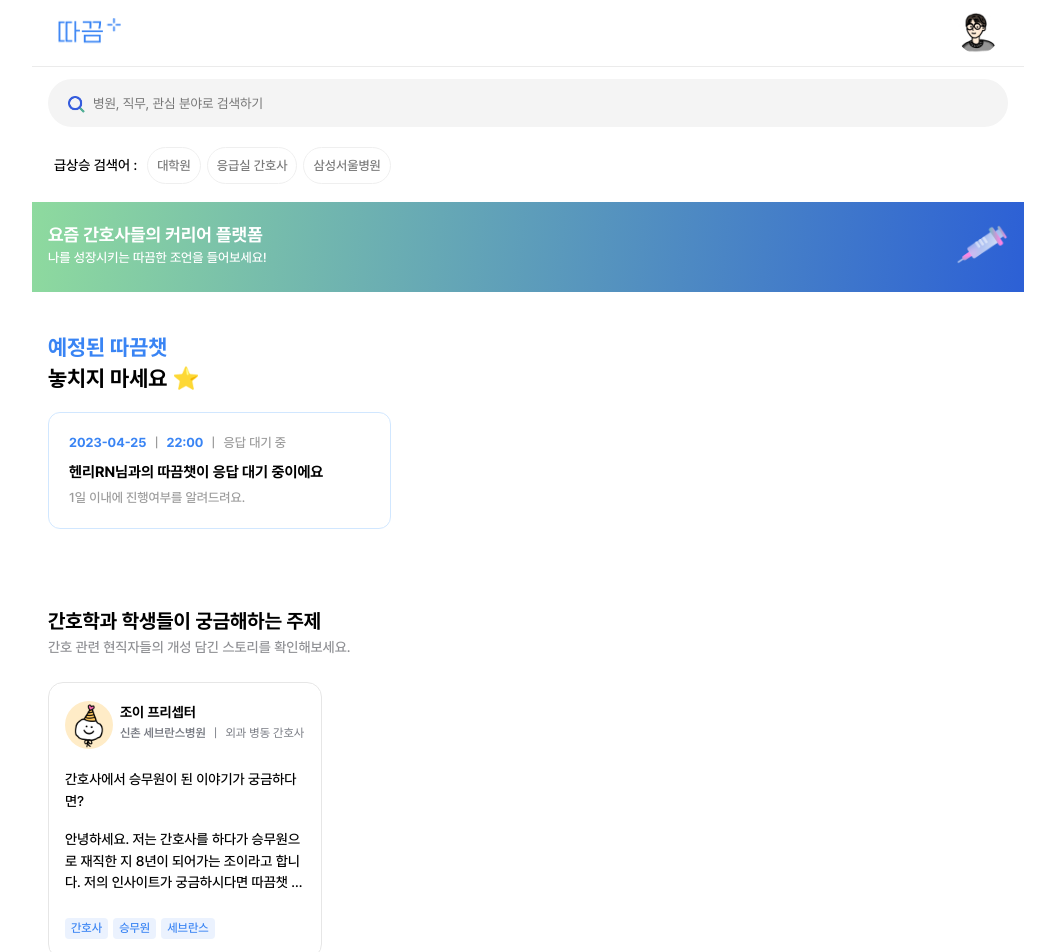
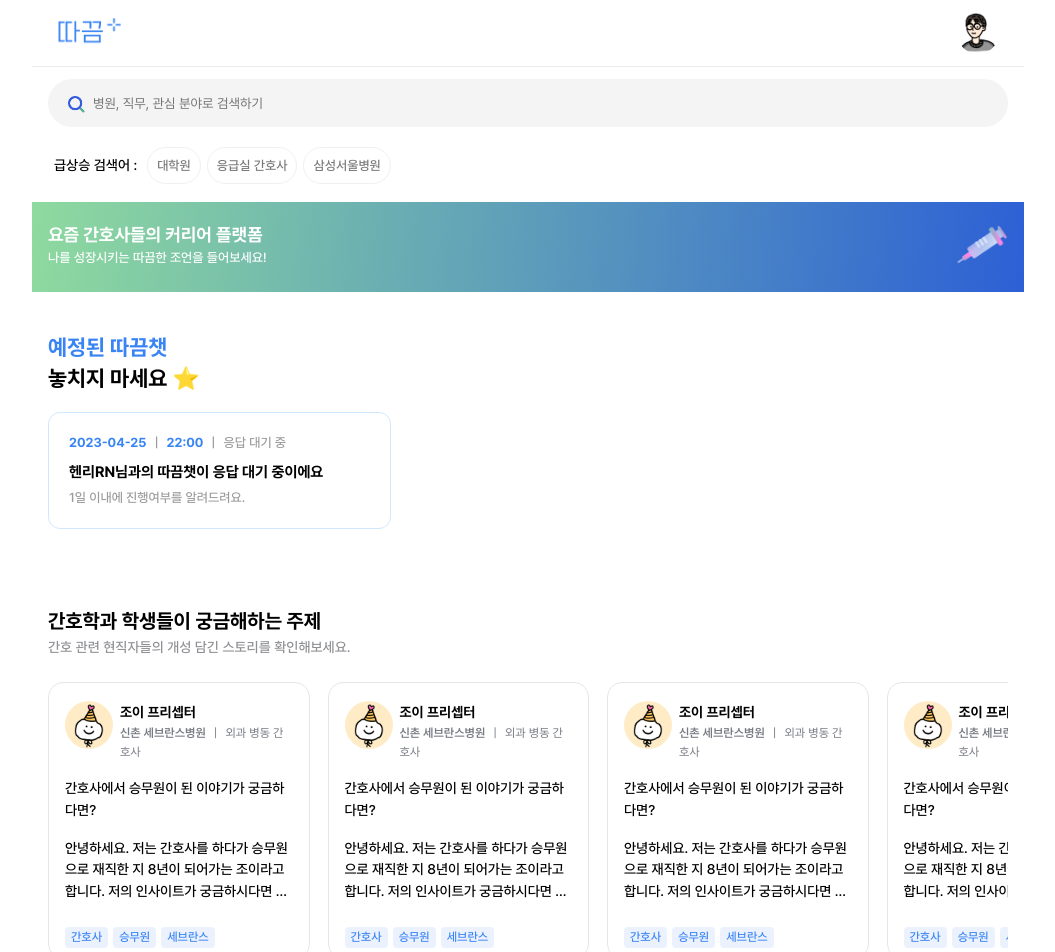
Before and after one commit to DDA-KKM/DDAKKM-REACT, a React (Create React App) app: page / in a window 1280 px wide. Shown: the top 952 px of the page, without its empty margins (112-1167 px from the left). Built offline with nearby package versions, Linux system fonts and the light colour scheme.

Commit message:
feat: 관심주제 scroll-x 추가

```diff
--- a/src/index.tsx
+++ b/src/index.tsx
@@ -1,4 +1,3 @@
-/* eslint-disable prettier/prettier */
 import React from "react";
 import ReactDOM from "react-dom/client";
 import "./index.css";
@@ -6,12 +5,12 @@ import App from "./App";
 import reportWebVitals from "./reportWebVitals";
 
 const root = ReactDOM.createRoot(
-  document.getElementById("root") as HTMLElement,
+  document.getElementById("root") as HTMLElement
 );
 root.render(
   <React.StrictMode>
     <App />
-  </React.StrictMode>,
+  </React.StrictMode>
 );
 
 // If you want to start measuring performance in your app, pass a function
--- a/src/pages/MainPage/Components/TopicList.style.ts
+++ b/src/pages/MainPage/Components/TopicList.style.ts
@@ -1,10 +1,10 @@
-import styled from 'styled-components'
+import styled from "styled-components";
 
 export const TopicContainer = styled.section`
   padding: 25px 16px 60px 16px;
   width: 100%;
   max-width: 992px;
-`
+`;
 
 export const TopicHeader = styled.div`
   font-weight: 700;
@@ -15,40 +15,48 @@ export const TopicHeader = styled.div`
     font-weight: 500;
     font-size: 14px;
     line-height: 160%;
-		color: #8F9094;
+    color: #8f9094;
   }
-`
+`;
 
 export const TopicWrapper = styled.div`
-`
+  width: 100%;
+  overflow-x: scroll;
+  &::-webkit-scrollbar {
+    background: none;
+  }
+`;
+
+export const ScrollContainer = styled.div`
+  width: 1100px;
+  display: flex;
+  gap: 18px;
+`;
 
 export const TopicCard = styled.div`
   width: 274px;
   height: 277px;
-	border: #E6E6E6 1px solid;
+  border: #e6e6e6 1px solid;
   padding: 18px 16px;
   border-radius: 15px;
-`
+`;
 
 export const Profile = styled.div`
   display: flex;
   flex-direction: row;
   gap: 7px;
-`
+`;
 
 export const ProfileImg = styled.div`
-
   img {
     border-radius: 100px;
     width: 48px;
     height: 48px;
     object-fit: cover;
   }
-`
+`;
 
-export const UserInfo = styled.div`
-
-`
+export const UserInfo = styled.div``;
 
 export const UserName = styled.div`
   font-weight: 700;
@@ -56,13 +64,13 @@ export const UserName = styled.div`
   line-height: 160%;
   color: #000000;
   text-align: left;
-`
+`;
 
 export const UserCompany = styled.div`
   font-weight: 600;
   font-size: 12px;
   line-height: 160%;
-	color: #777A82;
+  color: #777a82;
   text-align: left;
 
   em {
@@ -70,9 +78,9 @@ export const UserCompany = styled.div`
     font-weight: 400;
     font-size: 12px;
     line-height: 160%;
-		color: #777A82;
+    color: #777a82;
   }
-`
+`;
 
 export const Topic = styled.div`
   margin-top: 16px;
@@ -80,7 +88,7 @@ export const Topic = styled.div`
   font-size: 14px;
   line-height: 155%;
   text-align: left;
-`
+`;
 
 export const Desc = styled.div`
   margin-top: 16px;
@@ -92,7 +100,7 @@ export const Desc = styled.div`
   display: -webkit-box;
   -webkit-box-orient: vertical;
   -webkit-line-clamp: 3;
-`
+`;
 
 export const Tag = styled.div`
   margin-top: 24px;
@@ -107,6 +115,6 @@ export const Tag = styled.div`
     line-height: 160%;
     background: rgba(57, 132, 244, 0.1);
     border-radius: 4px;
-		color: #3984F4;
+    color: #3984f4;
   }
-`
+`;
--- a/src/pages/MainPage/Components/TopicList.tsx
+++ b/src/pages/MainPage/Components/TopicList.tsx
@@ -1,32 +1,60 @@
-import * as S from './TopicList.style'
-import TEST from '../../../assets/Frame93.png'
+import * as S from "./TopicList.style";
+import TEST from "../../../assets/Frame93.png";
 
 const TOPIC = [
   {
     profile: TEST,
-		name: '조이',
-		company: '신촌 세브란스병원',
-		job: '외과 병동 간호사',
-		topic: '간호사에서 승무원이 된 이야기가 궁금하다면?',
-		desc: '안녕하세요. 저는 간호사를 하다가 승무원으로 재직한 지 8년이 되어가는 조이라고 합니다. 저의 인사이트가 궁금하시다면 따끔챗 요청을 해주세요!',
-		tag: ['간호사', '승무원', '세브란스']
-
-	}
-]
+    name: "조이",
+    company: "신촌 세브란스병원",
+    job: "외과 병동 간호사",
+    topic: "간호사에서 승무원이 된 이야기가 궁금하다면?",
+    desc: "안녕하세요. 저는 간호사를 하다가 승무원으로 재직한 지 8년이 되어가는 조이라고 합니다. 저의 인사이트가 궁금하시다면 따끔챗 요청을 해주세요!",
+    tag: ["간호사", "승무원", "세브란스"],
+  },
+  {
+    profile: TEST,
+    name: "조이",
+    company: "신촌 세브란스병원",
+    job: "외과 병동 간호사",
+    topic: "간호사에서 승무원이 된 이야기가 궁금하다면?",
+    desc: "안녕하세요. 저는 간호사를 하다가 승무원으로 재직한 지 8년이 되어가는 조이라고 합니다. 저의 인사이트가 궁금하시다면 따끔챗 요청을 해주세요!",
+    tag: ["간호사", "승무원", "세브란스"],
+  },
+  {
+    profile: TEST,
+    name: "조이",
+    company: "신촌 세브란스병원",
+    job: "외과 병동 간호사",
+    topic: "간호사에서 승무원이 된 이야기가 궁금하다면?",
+    desc: "안녕하세요. 저는 간호사를 하다가 승무원으로 재직한 지 8년이 되어가는 조이라고 합니다. 저의 인사이트가 궁금하시다면 따끔챗 요청을 해주세요!",
+    tag: ["간호사", "승무원", "세브란스"],
+  },
+  {
+    profile: TEST,
+    name: "조이",
+    company: "신촌 세브란스병원",
+    job: "외과 병동 간호사",
+    topic: "간호사에서 승무원이 된 이야기가 궁금하다면?",
+    desc: "안녕하세요. 저는 간호사를 하다가 승무원으로 재직한 지 8년이 되어가는 조이라고 합니다. 저의 인사이트가 궁금하시다면 따끔챗 요청을 해주세요!",
+    tag: ["간호사", "승무원", "세브란스"],
+  },
+];
 
 function TopicList() {
-	return(
+  return (
     <S.TopicContainer>
       <S.TopicHeader>
-				간호학과 학생들이 궁금해하는 주제<br />
+        간호학과 학생들이 궁금해하는 주제
+        <br />
         <em>간호 관련 현직자들의 개성 담긴 스토리를 확인해보세요.</em>
       </S.TopicHeader>
       <S.TopicWrapper>
+        <S.ScrollContainer>
           {TOPIC.map((topic, idx) => (
             <S.TopicCard key={idx}>
               <S.Profile>
                 <S.ProfileImg>
-								<img src={topic.profile}/>
+                  <img src={topic.profile} alt="프로필 이미지" />
                 </S.ProfileImg>
                 <S.UserInfo>
                   <S.UserName>{topic.name} 프리셉터</S.UserName>
@@ -37,12 +65,8 @@ function TopicList() {
                   </S.UserCompany>
                 </S.UserInfo>
               </S.Profile>
-						<S.Topic>
-							{topic.topic}
-						</S.Topic>
-						<S.Desc>
-							{topic.desc}
-						</S.Desc>
+              <S.Topic>{topic.topic}</S.Topic>
+              <S.Desc>{topic.desc}</S.Desc>
               <S.Tag>
                 {topic.tag.map((value, idx) => (
                   <span key={idx}>{value}</span>
@@ -50,10 +74,10 @@ function TopicList() {
               </S.Tag>
             </S.TopicCard>
           ))}
-
+        </S.ScrollContainer>
       </S.TopicWrapper>
     </S.TopicContainer>
-	)
+  );
 }
 
-export default TopicList
+export default TopicList;
```
Also changed, not shown: src/App.tsx (+4 -5 lines). Lines whose indentation alone changed are shown as unchanged.
